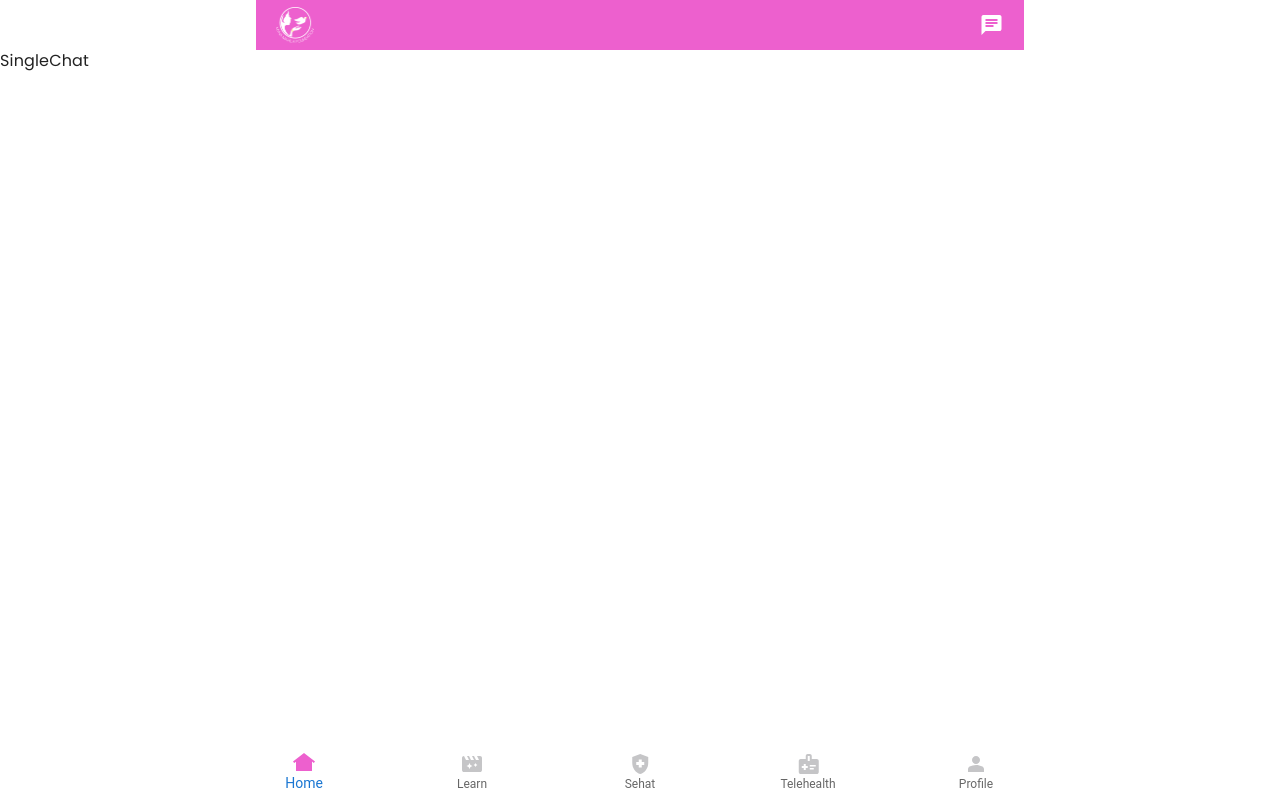
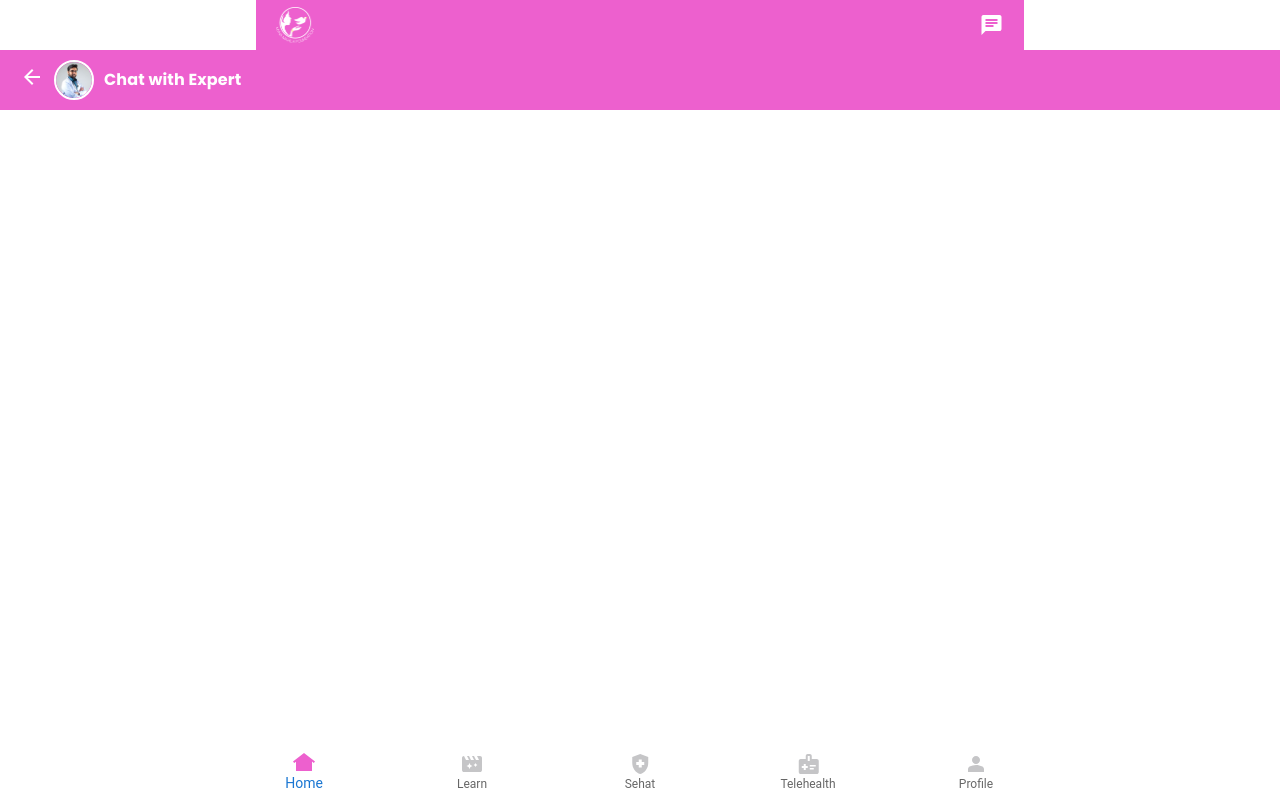
Before and after one commit to enroot-mumbai/mynafe, a Next.js app: page /chats/1 in a window 1280 px wide. Built offline with nearby package versions, Linux system fonts and the light colour scheme.

Commit message:
Chats UI

```diff
--- a/pages/chats/[id].tsx
+++ b/pages/chats/[id].tsx
@@ -1,10 +1,13 @@
 import React from 'react'
+import SingleChatComponent from '../../src/features/chats/SingleChat'
 
 type Props = {}
 
 function SingleChat({}: Props) {
   return (
-    <div>SingleChat</div>
+    <div>
+      <SingleChatComponent/>
+    </div>
   )
 }
 
--- /dev/null
+++ b/src/assets/icons/BackIcon.tsx
@@ -0,0 +1,33 @@
+import React from "react";
+
+function BackIcon() {
+  return (
+    <svg
+      xmlns="http://www.w3.org/2000/svg"
+      width="24"
+      height="24"
+      fill="none"
+      viewBox="0 0 24 24"
+    >
+      <mask
+        id="mask0_384_2352"
+        style={{ maskType: "alpha" }}
+        width="24"
+        height="24"
+        x="0"
+        y="0"
+        maskUnits="userSpaceOnUse"
+      >
+        <path fill="#D9D9D9" d="M0 0H24V24H0z"></path>
+      </mask>
+      <g mask="url(#mask0_384_2352)">
+        <path
+          fill="#fff"
+          d="M12 20l-8-8 8-8 1.425 1.4-5.6 5.6H20v2H7.825l5.6 5.6L12 20z"
+        ></path>
+      </g>
+    </svg>
+  );
+}
+
+export default BackIcon;
--- /dev/null
+++ b/src/features/chats/Chats.module.scss
@@ -0,0 +1,28 @@
+@import './../../theme/theme';
+
+.singleGroupChatCard{
+    display: flex;
+    flex-direction: row;
+    gap: 15px;
+    align-items: center;
+    margin-top: 20px;
+    padding-bottom: 20px;
+    border-bottom: 0.5px solid rgb(188, 188, 188);
+}
+
+.singleChatHeader{
+    background-color: $primaryColor;
+    width: 100%;
+    padding: 10px;
+    padding-left: 20px;
+    color: white;
+    display: flex;
+    flex-direction: row;
+    gap: 10px;
+    align-items: center;
+    font-weight: bold;
+    img{
+        border-radius: 50%;
+        border: 2px solid white;
+    }
+}
--- /dev/null
+++ b/src/features/chats/SingleChat.tsx
@@ -0,0 +1,31 @@
+import { useRouter } from 'next/router'
+import React from 'react'
+import BackIcon from '../../assets/icons/BackIcon'
+import styles from './Chats.module.scss'
+
+type Props = {}
+
+function SingleChatComponent({ }: Props) {
+    const chat = {
+        title: "Chat with Expert",
+        id: "mynaExpert",
+        image: '/images/doctor.png'
+    }
+
+    const router = useRouter();
+    return (
+        <div>
+            <div className={styles.singleChatHeader}>
+                <div onClick={() => {
+                    router.push('/chats')
+                }}>
+                    <BackIcon />
+                </div>
+                <img src={chat.image} height="40" />
+                {chat.title}
+            </div>
+        </div>
+    )
+}
+
+export default SingleChatComponent
```
Also changed, not shown: pages/chats/index.tsx (+27 -1 lines), src/features/chats/ChatGroupCard.tsx (added, +20 -0 lines), public/images/doctor.png (added).
